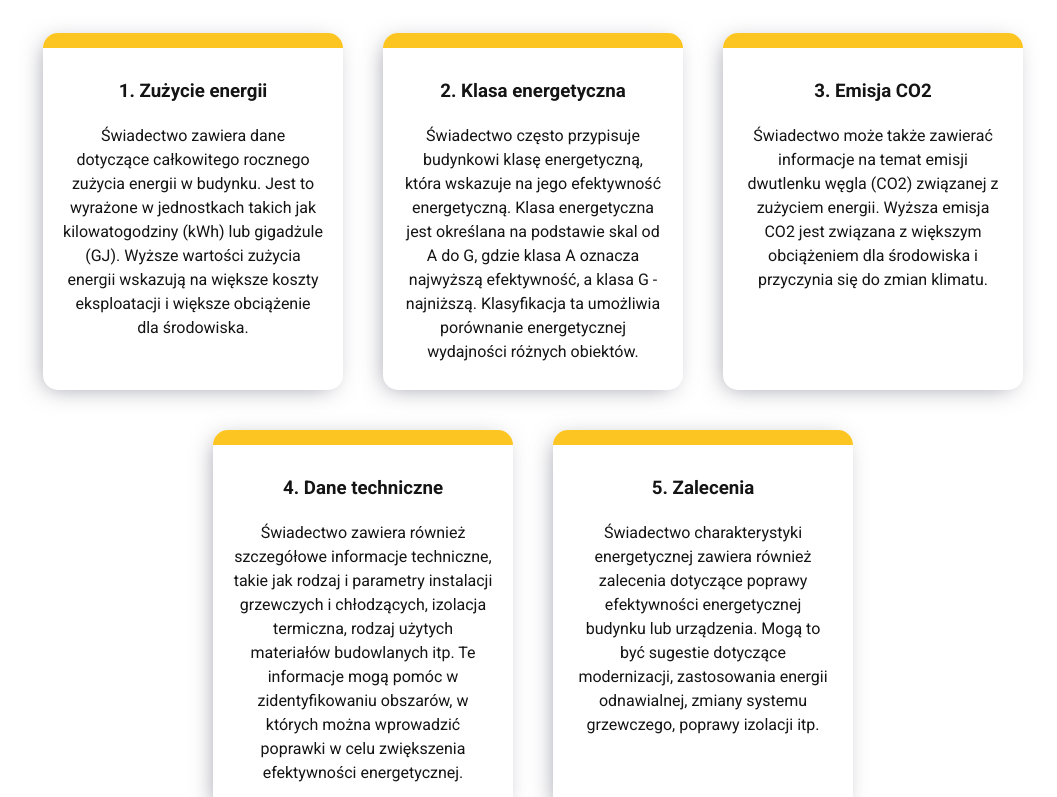
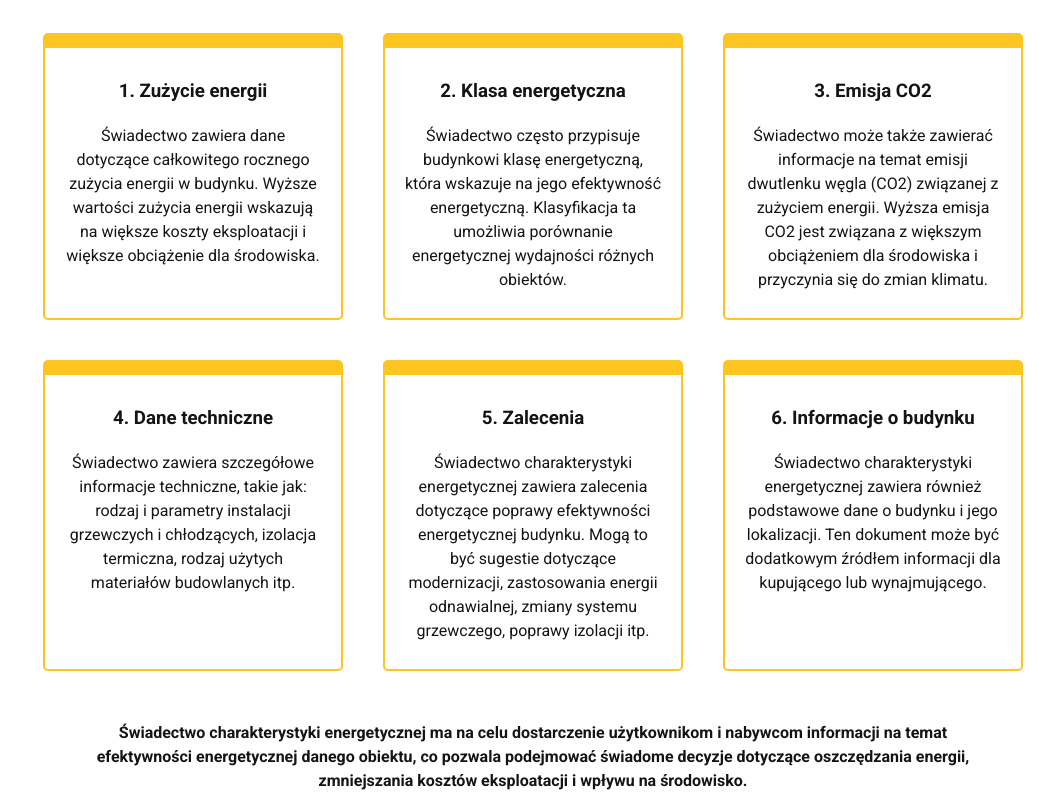
Before and after one commit to JustynaKow/Energyscan.pl, a React (Create React App) app: page / in a window 1280 px wide. Shown: the part 3280-4077 px from the top of the page, without its empty margins (107-1164 px from the left). Built offline with nearby package versions, Linux system fonts and the light colour scheme.

Commit message:
changing styles in Profit

```diff
--- a/src/components/Content/Profit/index.js
+++ b/src/components/Content/Profit/index.js
@@ -1,5 +1,5 @@
-import { Section, Title } from "../styled";
-import { Article, Wrapper, Container, ArticleLast } from "./styled";
+import { Section, Title, Article } from "../styled";
+import { Wrapper, Container } from "./styled";
 import { profit } from "./profit";
 
 const Profit = ({ title }) => (
@@ -19,9 +19,9 @@ const Profit = ({ title }) => (
                 </Container>
             ))}
         </Wrapper>
-        <ArticleLast>
-            Świadectwo charakterystyki energetycznej ma na celu dostarczenie użytkownikom i nabywcom informacji na temat efektywności energetycznej danego obiektu, co pozwala podejmować świadome decyzje dotyczące oszczędzania energii, zmniejszania kosztów eksploatacji i wpływu na środowisko.
-        </ArticleLast>
+        <Article>
+            <strong> Świadectwo charakterystyki energetycznej ma na celu dostarczenie użytkownikom i nabywcom informacji na temat efektywności energetycznej danego obiektu, co pozwala podejmować świadome decyzje dotyczące oszczędzania energii, zmniejszania kosztów eksploatacji i wpływu na środowisko. </strong>
+        </Article>
     </Section>
 );
 
--- a/src/components/Content/Profit/profit.js
+++ b/src/components/Content/Profit/profit.js
@@ -2,12 +2,12 @@ export const profit = [
     {
         key: 1,
         subtitle: `Zużycie energii`,
-        article: `Świadectwo zawiera dane dotyczące całkowitego rocznego zużycia energii w budynku. Jest to wyrażone w jednostkach takich jak kilowatogodziny (kWh) lub gigadżule (GJ). Wyższe wartości zużycia energii wskazują na większe koszty eksploatacji i większe obciążenie dla środowiska.`,
+        article: `Świadectwo zawiera dane dotyczące całkowitego rocznego zużycia energii w budynku. Wyższe wartości zużycia energii wskazują na większe koszty eksploatacji i większe obciążenie dla środowiska.`,
     },
     {
         key: 2,
         subtitle: `Klasa energetyczna`,
-        article: `Świadectwo często przypisuje budynkowi klasę energetyczną, która wskazuje na jego efektywność energetyczną. Klasa energetyczna jest określana na podstawie skal od A do G, gdzie klasa A oznacza najwyższą efektywność, a klasa G - najniższą. Klasyfikacja ta umożliwia porównanie energetycznej wydajności różnych obiektów.`,
+        article: `Świadectwo często przypisuje budynkowi klasę energetyczną, która wskazuje na jego efektywność energetyczną. Klasyfikacja ta umożliwia porównanie energetycznej wydajności różnych obiektów.`,
     },
     {
         key: 3,
@@ -17,11 +17,16 @@ export const profit = [
     {
         key: 4,
         subtitle: `Dane techniczne`,
-        article: `Świadectwo zawiera również szczegółowe informacje techniczne, takie jak rodzaj i parametry instalacji grzewczych i chłodzących, izolacja termiczna, rodzaj użytych materiałów budowlanych itp. Te informacje mogą pomóc w zidentyfikowaniu obszarów, w których można wprowadzić poprawki w celu zwiększenia efektywności energetycznej.`,
+        article: `Świadectwo zawiera szczegółowe informacje techniczne, takie jak: rodzaj i parametry instalacji grzewczych i chłodzących, izolacja termiczna, rodzaj użytych materiałów budowlanych itp.`,
     },
     {
         key: 5,
         subtitle: `Zalecenia`,
-        article: `Świadectwo charakterystyki energetycznej zawiera również zalecenia dotyczące poprawy efektywności energetycznej budynku lub urządzenia. Mogą to być sugestie dotyczące modernizacji, zastosowania energii odnawialnej, zmiany systemu grzewczego, poprawy izolacji itp.`,
+        article: `Świadectwo charakterystyki energetycznej zawiera zalecenia dotyczące poprawy efektywności energetycznej budynku. Mogą to być sugestie dotyczące modernizacji, zastosowania energii odnawialnej, zmiany systemu grzewczego, poprawy izolacji itp.`,
+    },
+    {
+        key: 6,
+        subtitle: `Informacje o budynku`,
+        article: `Świadectwo charakterystyki energetycznej zawiera również podstawowe dane o budynku i jego lokalizacji. Ten dokument może być dodatkowym źródłem informacji dla kupującego lub wynajmującego. `,
     }
 ];
--- a/src/components/Content/Profit/styled.js
+++ b/src/components/Content/Profit/styled.js
@@ -1,15 +1,4 @@
 import styled from "styled-components";
-
-export const Article = styled.p`
-    line-height: 1.5;
-    margin: 30px;
-`;
-
-export const ArticleLast= styled(Article)`
-    text-align: center;
-    font-weight: bold;
-    margin-top: 50px;
-`;
 
 export const Wrapper = styled.div`
     margin: 30px;
@@ -21,8 +10,8 @@ export const Wrapper = styled.div`
 
 export const Container = styled.div`
     max-width: 300px;
-    box-shadow: -4px 4px 23px -7px rgba(66, 68, 90, 0.58);
-    border-radius: 15px;
+    border: 2px solid ${({ theme }) => theme.color.husk};
+    border-radius: 5px;
     border-top: 15px solid ${({ theme }) => theme.color.husk};
     padding: 10px 20px;
     margin: 20px;
```
